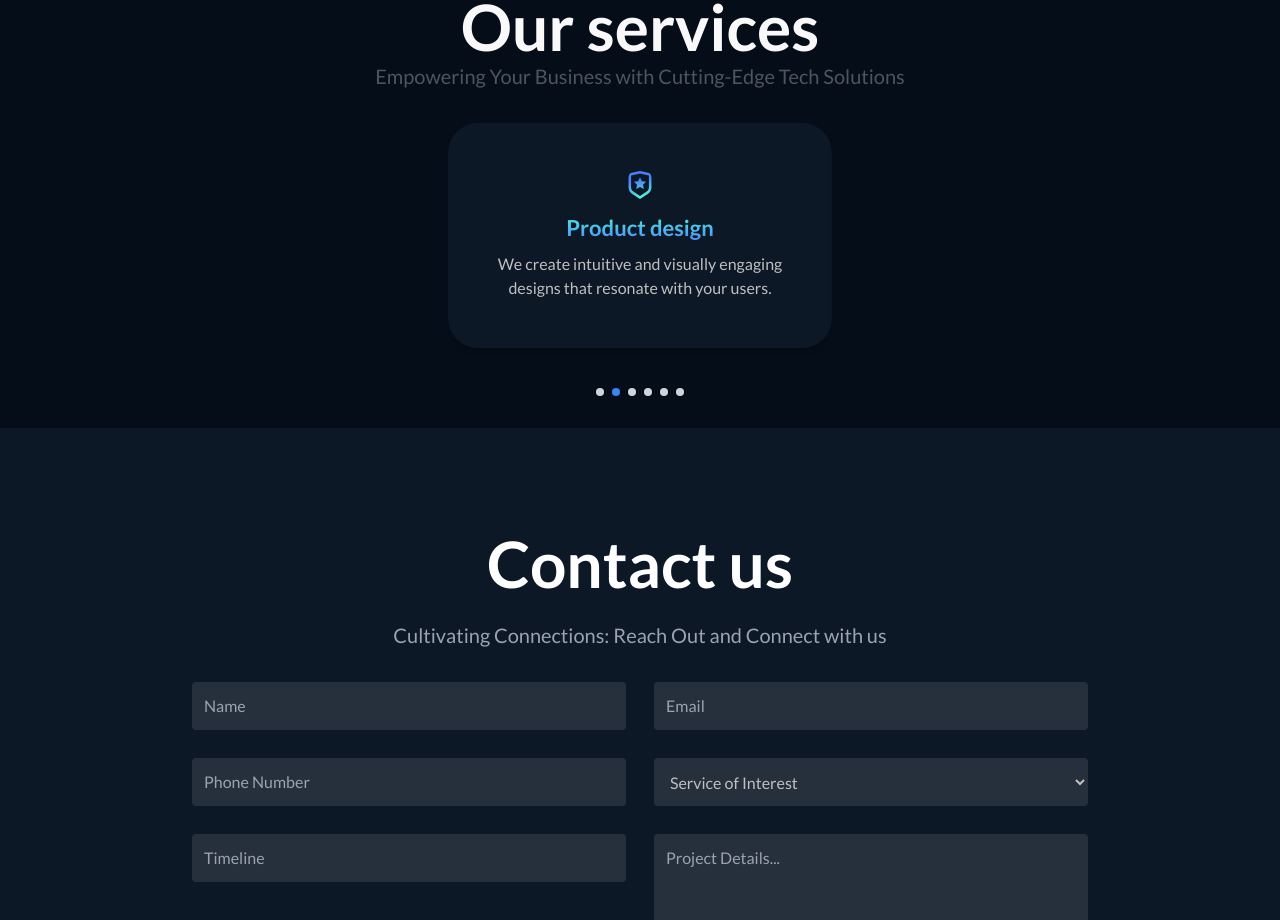
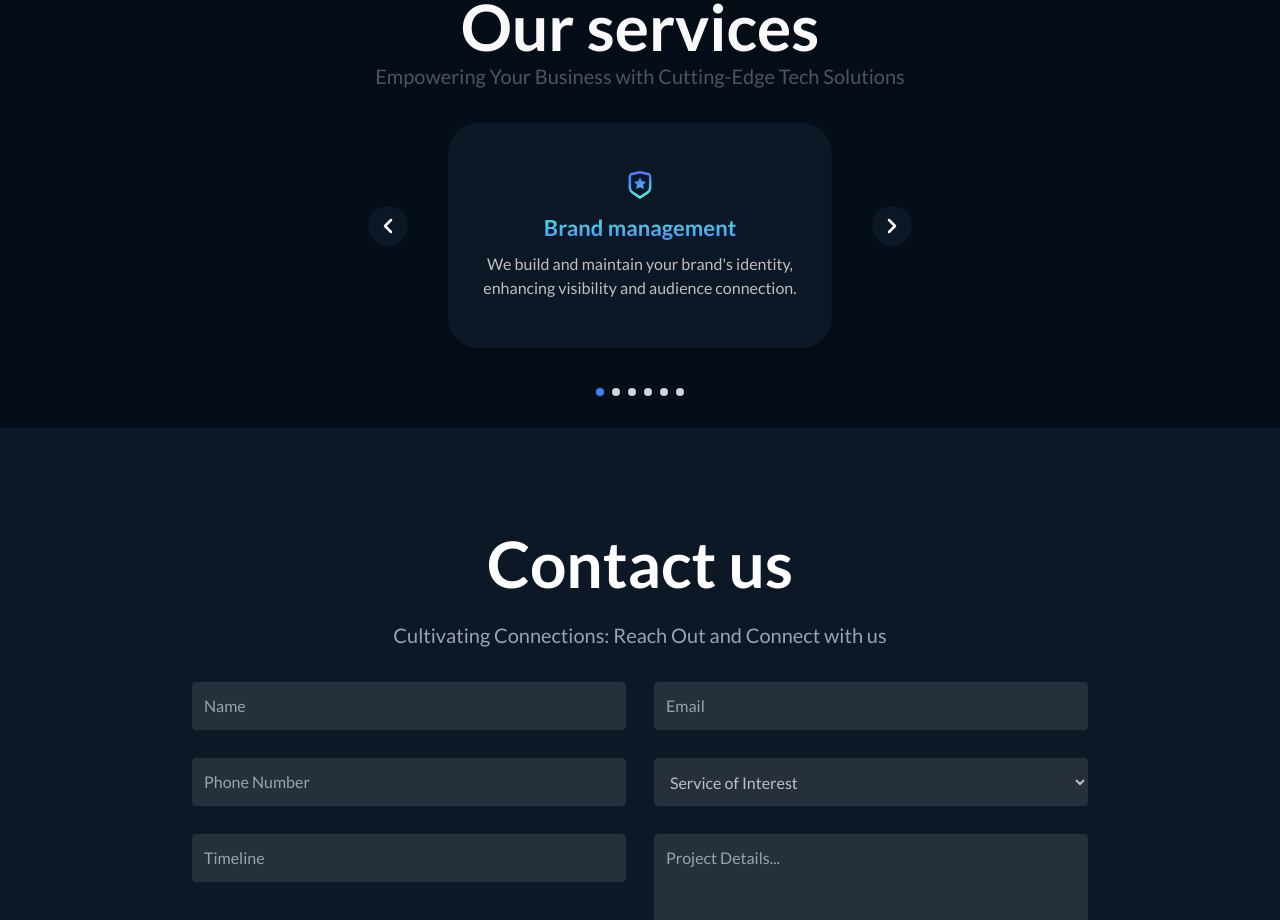
Before and after one commit to Akay74/swift-home, a Next.js app: page / in a window 1280 px wide. Shown: the part 1800-2720 px from the top of the page. Built offline with nearby package versions, Linux system fonts and the light colour scheme.

Commit message:
🎨 add left and right chevron buttons for scrolling through services

```diff
--- a/components/Services.jsx
+++ b/components/Services.jsx
@@ -4,6 +4,7 @@ import React, { useState, useRef, useEffect } from 'react';
 import Image from 'next/image';
 import { motion, useInView, useAnimation } from 'framer-motion';
 import BrandMgtImg from '../assets/brand-mgt.svg';
+import { ChevronLeft, ChevronRight } from 'lucide-react';
 
 const ServiceCard = ({ title, description, imageSrc }) => {
   const controls = useAnimation();
@@ -129,7 +130,6 @@ const Services = () => {
 
   const handleTouchStart = (e) => {
     touchStartX.current = e.touches[0].clientX;
-    // Pause auto-swipe on touch start
     clearInterval(autoSwipeInterval.current);
   };
 
@@ -148,19 +148,16 @@ const Services = () => {
     }
     touchStartX.current = null;
     touchEndX.current = null;
-    // Resume auto-swipe on touch end
     startAutoSwipe();
   };
 
   const startAutoSwipe = () => {
-    // Clear any existing interval
     if (autoSwipeInterval.current) {
       clearInterval(autoSwipeInterval.current);
     }
-    // Set new interval
     autoSwipeInterval.current = setInterval(() => {
       nextSlide();
-    }, 5000); // Change slide every 5 seconds
+    }, 10000);
   };
 
   useEffect(() => {
@@ -200,6 +197,29 @@ const Services = () => {
     },
   };
 
+  const NavigationButton = ({ direction, onClick }) => (
+    <motion.button
+      className={`hidden md:block absolute top-1/3 ${
+        direction === 'left' ? '-left-16 md:-left-20' : '-right-16 md:-right-20'
+      } bg-[#0D1827] rounded-full p-2 text-white opacity-75 hover:opacity-100 transition-opacity`}
+      onClick={() => {
+        onClick();
+        startAutoSwipe();
+      }}
+      whileHover={{ scale: 1.1 }}
+      whileTap={{ scale: 0.95 }}
+      initial={{ opacity: 0 }}
+      animate={{ opacity: 1 }}
+      transition={{ duration: 0.3 }}
+    >
+      {direction === 'left' ? (
+        <ChevronLeft className="w-6 h-6" strokeWidth={2.5} />
+      ) : (
+        <ChevronRight className="w-6 h-6" strokeWidth={2.5} />
+      )}
+    </motion.button>
+  );
+
   return (
     <motion.div
       className="mx-auto mt-16 mb-6 px-3 py-6 md:pt-10 md:pb-8 bg-[#050D18]"
@@ -223,9 +243,12 @@ const Services = () => {
       </motion.h2>
 
       <motion.div
-        className="relative max-w-sm mx-auto"
+        className="relative max-w-sm md:w-[70%] mx-auto"
         variants={itemVariants}
       >
+        <NavigationButton direction="left" onClick={prevSlide} />
+        <NavigationButton direction="right" onClick={nextSlide} />
+
         <div
           className="overflow-hidden"
           onTouchStart={handleTouchStart}
@@ -244,7 +267,7 @@ const Services = () => {
                 className="w-full flex-shrink-0"
                 initial={{ opacity: 0, scale: 0.8 }}
                 animate={{ opacity: 1, scale: 1 }}
-                transition={{ duration: 1 }}
+                transition={{ duration: 0.1, stiffness: 500, damping: 30 }}
               >
                 <ServiceCard {...service} />
               </motion.div>
```
